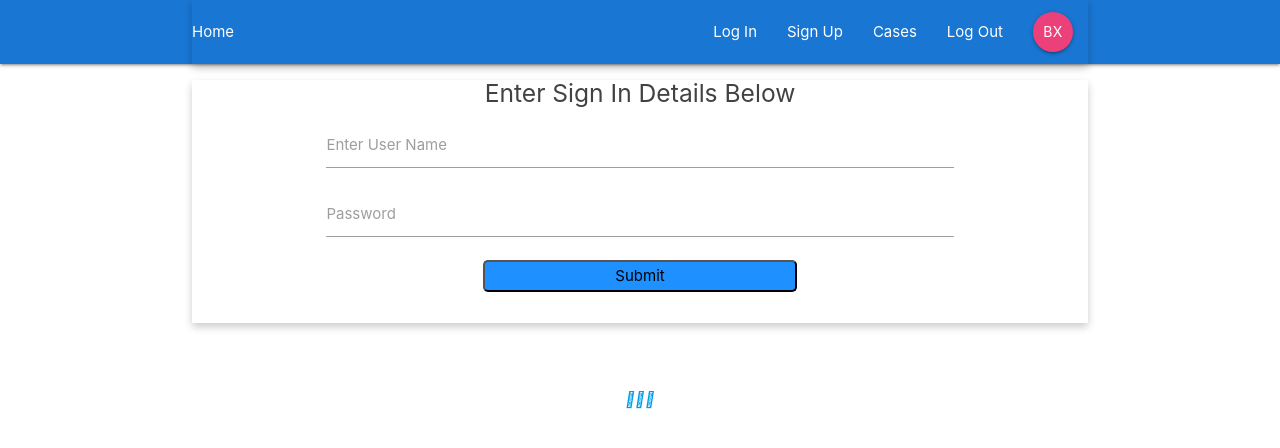
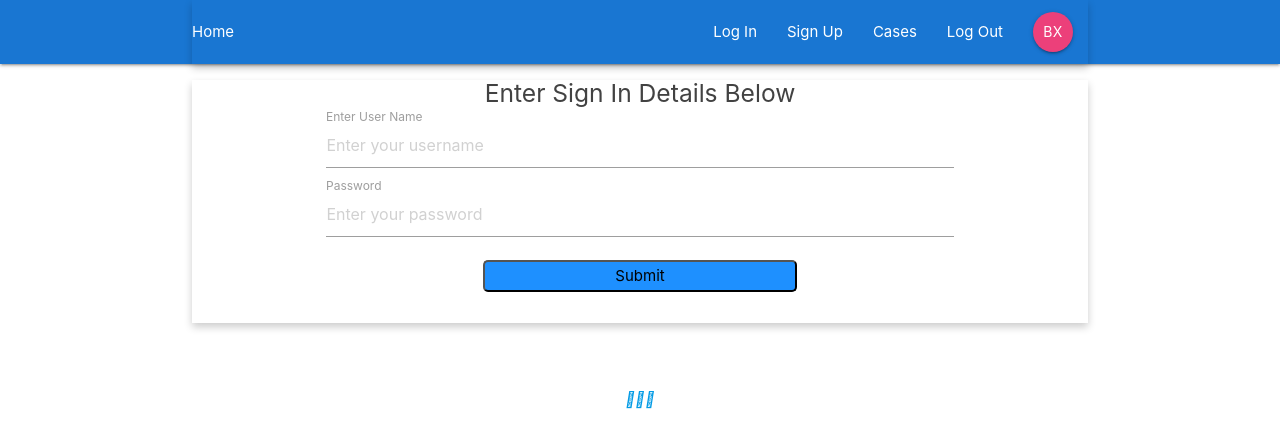
Before and after one commit to BW-Miracle-Messages/Front-End, a React (Create React App) app in the folder front-end/: page /login in a window 1280 px wide. Shown: the top 448 px of the page. Built offline with nearby package versions, Linux system fonts and the light colour scheme; no server answers.

Commit message:
axiosWithAuth in Login

```diff
--- a/front-end/src/Components/VolunteerLogin/VolunteerLogin.js
+++ b/front-end/src/Components/VolunteerLogin/VolunteerLogin.js
@@ -1,35 +1,55 @@
-import React from 'react';
+import React, { useState } from 'react';
 
-import { axiosWithAuth } from '../../utils/axiosWithAuth'
-
+import { axiosWithAuth } from '../../utils/axiosWithAuth';
 
 const VolunteerLogin = (props) => {
- const handleChange = (e) =>{
+
+    const credentials = {
+        username : '',
+        password: ''
+    }
+
+    const [login, setLogin] = useState(credentials)
+
+	const handleChange = (e) => {
         // console.log(e)
+        e.persist();
+        setLogin({
+            ...login,
+            [e.target.name] : e.target.value
+        })
 	};
 
-    const handleSubmit = (e)=>{
+	const handleSubmit = (e) => {
         e.preventDefault();
-        console.log(e)
-    }
+        axiosWithAuth()
+        .post('https://miracle-messages2019.herokuapp.com/api/auth/login', login)
+        .then(res => {
+            localStorage.setItem('token', res.data.payload);
+            props.history.push('/')
+            console.log(res)
+        })
+        .catch(err => console.log(err))
+		// console.log(e);
+	};
 	return (
-        <div className='container'>
-            <form onSubmit={handleSubmit} className='form'>
-                <h5 className='grey-text text-darken-3'>Enter Sign In Details Below</h5>
-                <div className='input-field'>
-                    <label htmlFor='name'>Enter User Name</label>
-                    <input type='text' id='name' onChange={handleChange} />
+		<div className="container">
+			<form onSubmit={handleSubmit} className="form">
+				<h5 className="grey-text text-darken-3">Enter Sign In Details Below</h5>
+				<div className="input-field">
+					<label htmlFor="name">Enter User Name</label>
+					<input type="text" name='username' placeholder="Enter your username" onChange={handleChange} value={login.username} />
 				</div>
-                <div className='input-field'>
-                    <label htmlFor='password'>Password</label>
-                    <input type='password' id='password' onChange={handleChange} />
+				<div className="input-field">
+					<label htmlFor="password">Password</label>
+					<input type="password" name='password' placeholder='Enter your password' onChange={handleChange} value={login.password}/>
 				</div>
-                <div className='input-field'>
+				<div className="input-field">
 					<button>Submit</button>
 				</div>
 			</form>
 		</div>
-    )
-}
+	);
+};
 
-export default VolunteerLogin
+export default VolunteerLogin;
--- a/front-end/src/utils/axiosWithAuth.js
+++ b/front-end/src/utils/axiosWithAuth.js
@@ -1,12 +1,12 @@
 import axios from 'axios';
 
-export const axiosWithAuth = () => {
+export const axiosWithAuth =() => {
     const token = localStorage.getItem('token');
 
     return axios.create({
-        baseURL: "https://miracle-messages2019.herokuapp.com/api",
         headers: {
-            Authorization: token
-        }
+            'Content-Type': 'application/json',
+            'Authorization': `${token}`,
+        },
     });
 };
```
Lines whose indentation alone changed are shown as unchanged.
